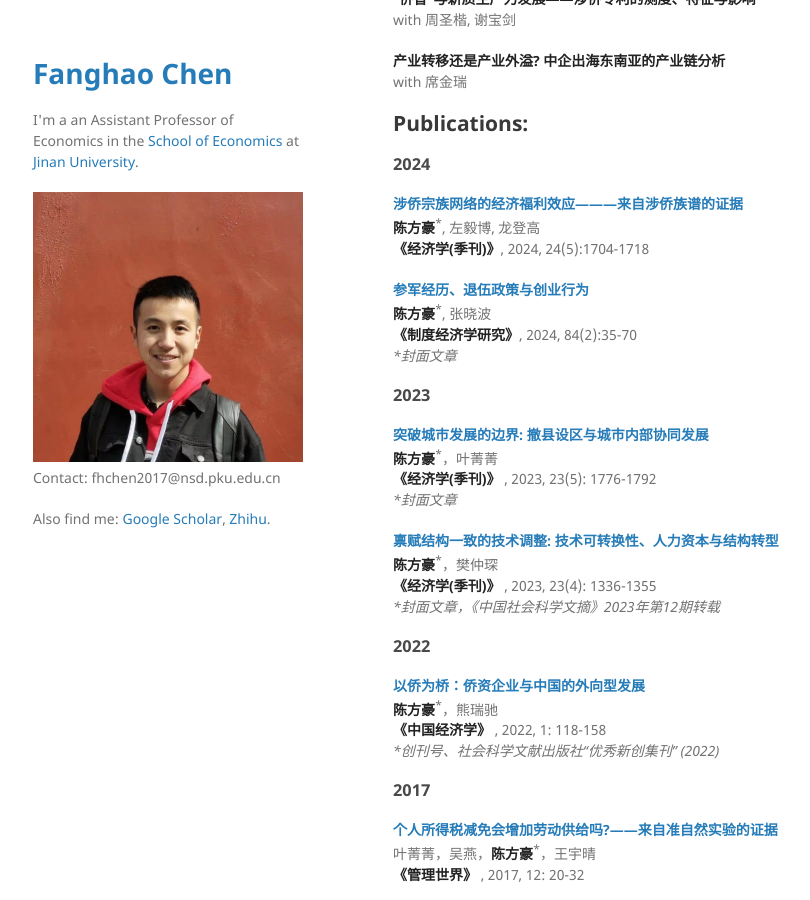
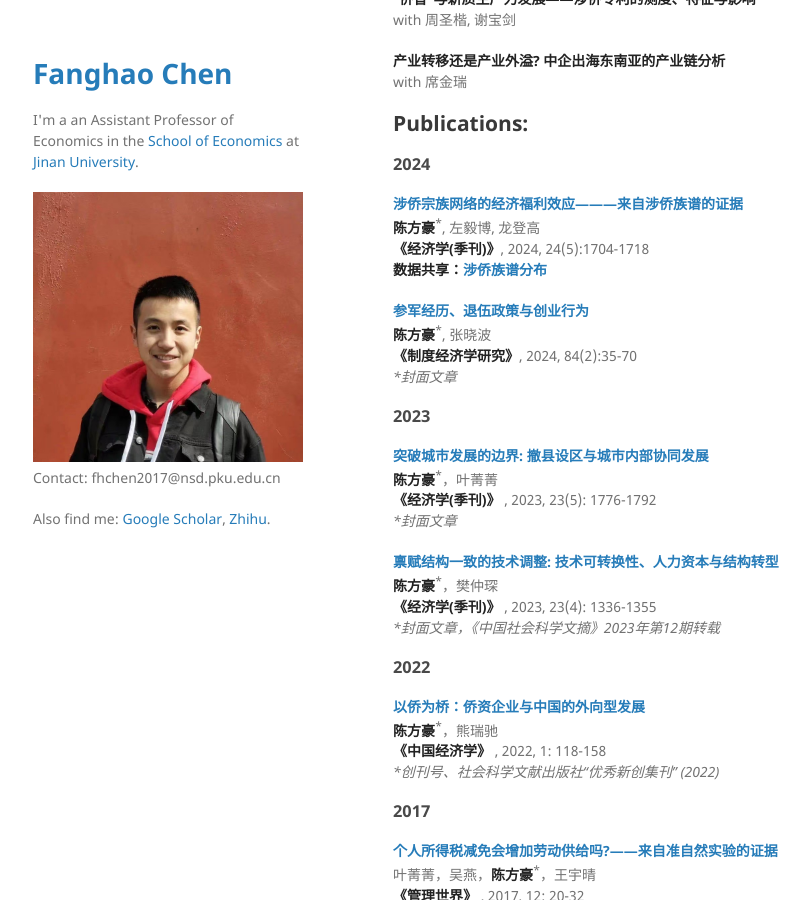
Before and after one commit to FanghaoChen/homepage, a Jekyll site: the page built from research.md, in a window 1280 px wide and 900 px high, scrolled down 435 px. Shown: the whole window, without its empty margins (177-987 px from the left). Built offline with Jekyll 4.4.1, drawn with Linux system fonts in a browser that asks for light colours.

Commit message:
Update research.md

```diff
--- a/research.md
+++ b/research.md
@@ -29,6 +29,7 @@ with 席金瑞 <br/>
 **[涉侨宗族网络的经济福利效应———来自涉侨族谱的证据](https://kns.cnki.net/kcms2/article/abstract?v=SY7jeTtuViJMznkgQ-EjaEMYuwccDQ8i1CVYb2JTAUldz2cGn8CmQKWtVXavF4tnpT0oY2Pe0xbDO3PRhPydu7rD4TcL5Fd1ffzXCK2k8c_dDrVUi6cm14eKUp6NFw6Yh50WArh7ImGAaYW0G_nYpmNQebBDWqZlUXZUybbL00i91mKjBBzHfrOHjOoNM480&uniplatform=NZKPT&language=CHS)** <br/>
 **陈方豪**<sup>*</sup>, 左毅博, 龙登高 <br/>
 **《经济学(季刊)》**, 2024, 24(5):1704-1718 <br/>
+**数据共享：[涉侨族谱分布](./assets/涉侨族谱分布241028.rar)**
 
 **[参军经历、退伍政策与创业行为](https://kns.cnki.net/kcms2/article/abstract?v=IXLqNOIxNnuPuo0uw7xJBBdYQ7JTDqyXvg9PZNboApr7GkSIBzqDtsDeHdZuLSofHhiM_zYUkGe7cBbNwscE16Hr6sQ4w784v_4UvaJLBhXfYaaPucnwxwnZ6ml2ZnavXP2FgjPBm2-MMYZwz0wY0bIT5H1_xd838KNbk-votsWd-nVScaTPSkUBCnOwKAj0&uniplatform=NZKPT&language=CHS)** <br/>
 **陈方豪**<sup>*</sup>, 张晓波 <br/>
```
